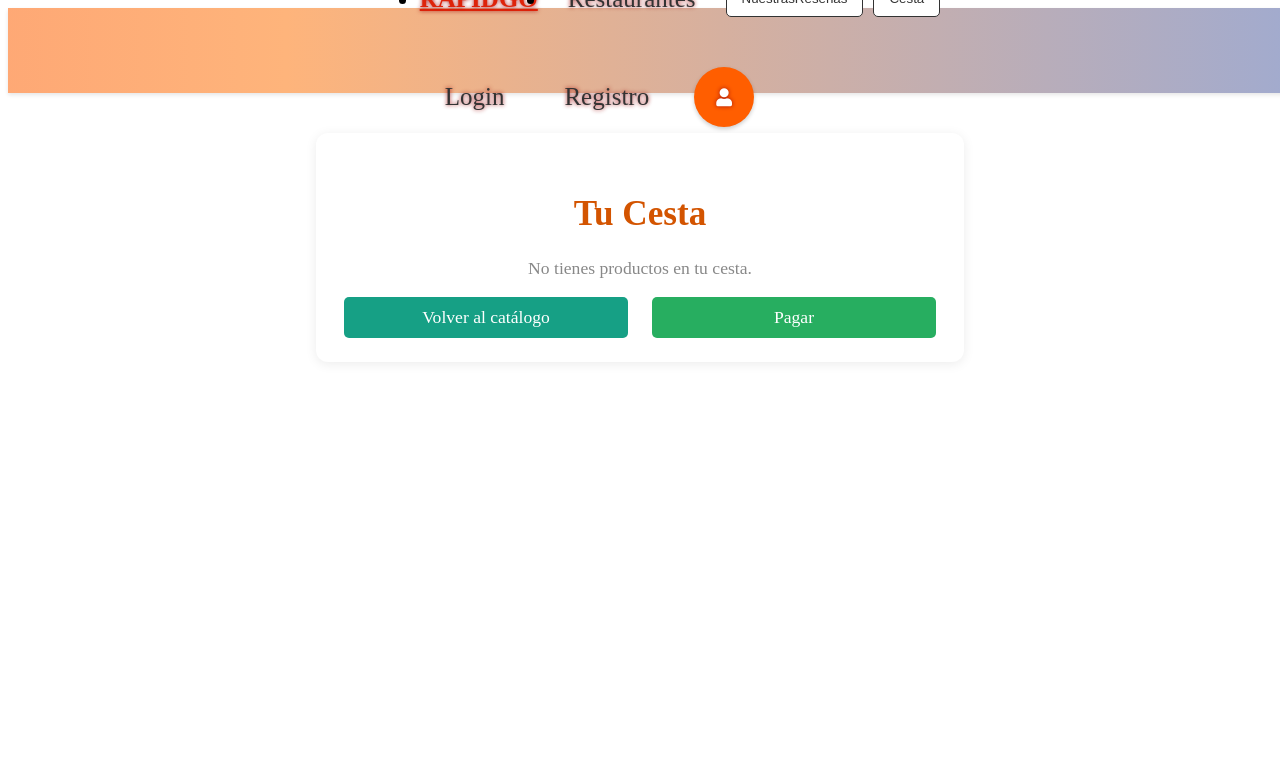
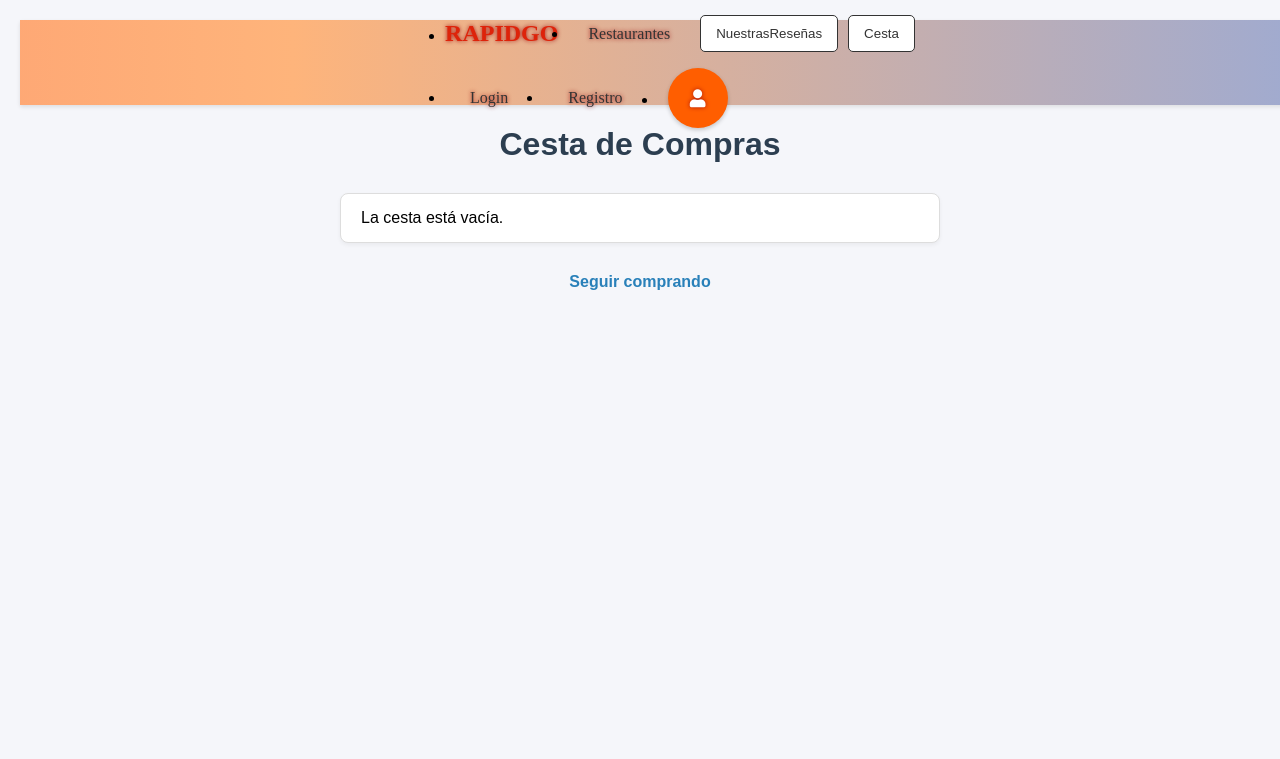
Before and after one commit to antoni117881/ProjectaRapidgo, a PHP site: page /Vista/Vistacesta.php in a window 1280 px wide. Shown: the top 759 px of the page. Run offline with PHP 8.4, Linux system fonts and the light colour scheme; some web fonts are replaced.

Commit message:
cesta intento

```diff
--- a/Controlador/cestacontrolador.php
+++ b/Controlador/cestacontrolador.php
@@ -1,50 +1,22 @@
 <?php
-ini_set('display_errors', 1);
-ini_set('display_startup_errors', 1);
-error_reporting(E_ALL);
+require_once __DIR__ . '/../Modelo/cestamodelo.php';
 
-require_once __DIR__ . '/../Modelo/BDDConection.php';
+function getCartItems() {
+    if (isset($_COOKIE['cart'])) {
+        $cart = json_decode($_COOKIE['cart'], true);
+        var_dump($cart);
+        if (is_array($cart)) {
+            return $cart;
+        }
+    }
+    return [];
+}
 
-session_start();
-
-class CestaController {
-    private $modelo;
-
-    public function __construct($db) {
-        $this->modelo = new Cesta($db);
-    }
-
-    public function mostrarCesta() {
-        if (!isset($_SESSION['usuario_id'])) {
-            header("Location: login.php"); // Redirigir a la página de inicio de sesión
-            exit();
-        }
-
-        $usuario_id = $_SESSION['usuario_id'];
-        $productos = $this->modelo->obtenerCesta($usuario_id);
-
-        // Mostrar los productos en la cesta
-        if (!empty($productos)) {
-            foreach ($productos as $producto) {
-                echo "Producto ID: " . htmlspecialchars($producto['producto_id']) . " - Cantidad: " . htmlspecialchars($producto['cantidad']) . "<br>";
-            }
-        } else {
-            echo "La cesta está vacía.";
-        }
-
-        var_dump($productos); // Agrega esta línea para ver los productos
-    }
-
-    public function mostrarCesta1() {
-        // Simulación de productos en la cesta
-        $productos = [
-            ['producto_id' => 1, 'cantidad' => 2],
-            ['producto_id' => 2, 'cantidad' => 1],
-        ];
-
-        foreach ($productos as $producto) {
-            echo "Producto ID: " . $producto['producto_id'] . " - Cantidad: " . $producto['cantidad'] . "<br>";
-        }
+if ($_SERVER['REQUEST_METHOD'] === 'POST') {
+    var_dump($_POST);
+    $productId = $_POST['ID'];
+    if (isset($productId)) {
+        addToCart($productId);
     }
 }
 ?>
--- a/Index.php
+++ b/Index.php
@@ -6,8 +6,8 @@ $action = $_GET['action'] ?? null; //es mas robusta ?? si es null
 
 switch ($action) { //aqui solo apuntamos a controladores y resource no a modulos
 
-    case 'Login':
-        include __DIR__.'/Resource_login.php';
+    case 'carrito':
+        include __DIR__.'/Controlador/cestacontrolador.php';
         break;
     case 'registro':
         include __DIR__.'/Resource_registro.php';
--- a/Modelo/cestamodelo.php
+++ b/Modelo/cestamodelo.php
@@ -1,118 +1,26 @@
 <?php
-class Cesta {
-    private $db;
 
-    public function __construct($db) {
-        $this->db = $db;
+function addToCart($productId) {
+    if (!$productId) {
+        echo json_encode(["status" => "error", "message" => "ID de producto no válido"]);
+        return;
     }
 
-    public function obtenerCesta($usuario_id) {
-        $stmt = $this->db->prepare("SELECT cp.producto_id, cp.cantidad
-                                    FROM cesta_productos cp
-                                    JOIN cestas c ON cp.cesta_id = c.id
-                                    WHERE c.usuario_id = ?");
-        $stmt->execute([$usuario_id]);
-        return $stmt->fetchAll(PDO::FETCH_ASSOC);
+    $cart = isset($_COOKIE['cart']) ? json_decode($_COOKIE['cart'], true) : [];
+    if (!in_array($productId, $cart)) {
+        $cart[] = $productId;
     }
 
-    public function agregarProducto($usuario_id, $producto_id, $cantidad = 1) {
-        try {
-            // Iniciar una transacción para evitar inconsistencias
-            $this->db->beginTransaction();
-
-            // Verificar si el usuario ya tiene una cesta
-            $stmt = $this->db->prepare("SELECT id FROM cestas WHERE usuario_id = ?");
-            $stmt->execute([$usuario_id]);
-            $cesta = $stmt->fetch(PDO::FETCH_ASSOC);
-
-            if (!$cesta) {
-                // Crear una nueva cesta si no existe
-                $stmt = $this->db->prepare("INSERT INTO cestas (usuario_id) VALUES (?)");
-                $stmt->execute([$usuario_id]);
-                $cesta_id = $this->db->lastInsertId();
-            } else {
-                $cesta_id = $cesta['id'];
-            }
-
-            // Verificar si el producto ya está en la cesta
-            $stmt = $this->db->prepare("SELECT cantidad FROM cesta_productos WHERE cesta_id = ? AND producto_id = ?");
-            $stmt->execute([$cesta_id, $producto_id]);
-            $producto_existente = $stmt->fetch(PDO::FETCH_ASSOC);
-
-            if ($producto_existente) {
-                // Si el producto ya existe, actualizar la cantidad
-                $stmt = $this->db->prepare("UPDATE cesta_productos SET cantidad = cantidad + ? WHERE cesta_id = ? AND producto_id = ?");
-                $stmt->execute([$cantidad, $cesta_id, $producto_id]);
-            } else {
-                // Si el producto no existe, insertarlo
-                $stmt = $this->db->prepare("INSERT INTO cesta_productos (cesta_id, producto_id, cantidad) VALUES (?, ?, ?)");
-                $stmt->execute([$cesta_id, $producto_id, $cantidad]);
-            }
-
-            // Confirmar la transacción
-            $this->db->commit();
-            return true;
-        } catch (Exception $e) {
-            $this->db->rollBack();
-            return "Error: " . $e->getMessage();
+    setcookie('cart', json_encode($cart), time() + 3600, '/');
+    echo json_encode(["status" => "success", "cart" => $cart]);
+}
+function getCartItems() {
+    if (isset($_COOKIE['cart'])) {
+        $cart = json_decode($_COOKIE['cart'], true);
+        var_dump($cart); // Verifica qué productos se están recuperando
+        if (is_array($cart)) {
+            return $cart;
         }
     }
-
-    public function eliminarProducto($usuario_id, $producto_id) {
-        try {
-            // Obtener la cesta del usuario
-            $stmt = $this->db->prepare("SELECT id FROM cestas WHERE usuario_id = ?");
-            $stmt->execute([$usuario_id]);
-            $cesta = $stmt->fetch(PDO::FETCH_ASSOC);
-
-            if (!$cesta) {
-                return "No hay cesta para este usuario.";
-            }
-
-            // Eliminar el producto de la cesta
-            $stmt = $this->db->prepare("DELETE FROM cesta_productos WHERE cesta_id = ? AND producto_id = ?");
-            $stmt->execute([$cesta['id'], $producto_id]);
-
-            // Verificar si la cesta quedó vacía
-            $stmt = $this->db->prepare("SELECT COUNT(*) as total FROM cesta_productos WHERE cesta_id = ?");
-            $stmt->execute([$cesta['id']]);
-            $total = $stmt->fetch(PDO::FETCH_ASSOC)['total'];
-
-            if ($total == 0) {
-                // Si la cesta está vacía, eliminarla
-                $stmt = $this->db->prepare("DELETE FROM cestas WHERE id = ?");
-                $stmt->execute([$cesta['id']]);
-            }
-
-            return "Producto eliminado correctamente.";
-        } catch (Exception $e) {
-            return "Error: " . $e->getMessage();
-        }
-    }
-
-    public function vaciarCesta($usuario_id) {
-        try {
-            // Obtener la cesta del usuario
-            $stmt = $this->db->prepare("SELECT id FROM cestas WHERE usuario_id = ?");
-            $stmt->execute([$usuario_id]);
-            $cesta = $stmt->fetch(PDO::FETCH_ASSOC);
-
-            if (!$cesta) {
-                return "No hay cesta para este usuario.";
-            }
-
-            // Eliminar todos los productos de la cesta
-            $stmt = $this->db->prepare("DELETE FROM cesta_productos WHERE cesta_id = ?");
-            $stmt->execute([$cesta['id']]);
-
-            // Eliminar la cesta vacía
-            $stmt = $this->db->prepare("DELETE FROM cestas WHERE id = ?");
-            $stmt->execute([$cesta['id']]);
-
-            return "Cesta vaciada correctamente.";
-        } catch (Exception $e) {
-            return "Error: " . $e->getMessage();
-        }
-    }
+    return []; // Asegúrate de devolver un array vacío si no hay productos
 }
-?>
--- a/Vista/Vistacesta.php
+++ b/Vista/Vistacesta.php
@@ -1,108 +1,150 @@
 <?php
-require_once __DIR__ . '/../Controlador/cestacontrolador.php';
-include __DIR__ . '/Vistaheader.php';
+// Asumimos que Cesta.php está en una ruta accesible, por ejemplo, ../model/Cesta.php
+// Ajusta la ruta según tu estructura de directorios.
+require_once __DIR__ . '/../Modelo/cestamodelo.php'; // O la ruta correcta
 
-if (session_status() == PHP_SESSION_NONE) {
-    session_start();
+// Obtener los productos del carrito
+$cartItems = getCartItems(); // Esta es la nueva función
+
+// Si se recibe una acción de eliminar (para procesar antes de mostrar)
+// Esto es un ejemplo simplificado. Idealmente, esto se manejaría en un controlador
+// o a través de una petición AJAX como la de añadir.
+if ($_SERVER['REQUEST_METHOD'] === 'POST' && isset($_POST['action']) && $_POST['action'] === 'remove' && isset($_POST['product_id'])) {
+    removeFromCart($_POST['product_id']);
+    // Redirigir para evitar reenvío del formulario al recargar
+    header("Location: " . $_SERVER['PHP_SELF']);
+    exit;
+}
+?>
+<!DOCTYPE html>
+<html>
+<style>
+    body {
+        font-family: Arial, sans-serif;
+        background-color: #f5f6fa;
+        margin: 0;
+        padding: 20px;
     }
 
-if (!isset($_SESSION['cesta'])) {
-    $_SESSION['cesta'] = [];
+    h1 {
+        text-align: center;
+        color: #2c3e50;
+        margin-bottom: 30px;
     }
 
-// Lógica para eliminar productos
-if (isset($_GET['eliminar'])) {
-    $productoId = $_GET['eliminar'];
-    foreach ($_SESSION['cesta'] as $key => $producto) {
-        if ($producto['producto_id'] == $productoId) {
-            unset($_SESSION['cesta'][$key]);
-            break;
+    #cart-list {
+        list-style: none;
+        padding: 0;
+        max-width: 600px;
+        margin: 0 auto;
+    }
+
+    #cart-list li {
+        background-color: #ffffff;
+        padding: 15px 20px;
+        margin-bottom: 12px;
+        border: 1px solid #ddd;
+        border-radius: 8px;
+        display: flex;
+        justify-content: space-between;
+        align-items: center;
+        box-shadow: 0 2px 4px rgba(0,0,0,0.05);
+    }
+
+    .btn-Agregar {
+        background-color: #e74c3c;
+        color: #fff;
+        border: none;
+        padding: 8px 14px;
+        border-radius: 6px;
+        cursor: pointer;
+        font-size: 14px;
+    }
+
+    .btn-Agregar:hover {
+        background-color: #c0392b;
+    }
+
+    p {
+        text-align: center;
+        margin-top: 30px;
+        font-size: 16px;
+    }
+
+    a {
+        color: #2980b9;
+        text-decoration: none;
+        font-weight: bold;
+    }
+
+    a:hover {
+        text-decoration: underline;
+    }
+</style>
+<head>
+    <title>Cesta de Compras</title>
+    <script>
+    // La función removeProduct de JavaScript debería hacer una llamada AJAX
+    // similar a addToCart para una mejor UX, en lugar de un envío de formulario.
+    // Pero si se mantiene el envío de formulario, el PHP de arriba lo manejaría.
+    // Por ahora, voy a modificar el botón para que envíe un formulario POST simple.
+    function submitRemoveForm(productId) {
+        const form = document.getElementById('remove-form-' + productId);
+        if (form) {
+            form.submit();
         }
     }
-    header("Location: Vistacesta.php");
-    exit();
-}
+    </script>
+</head>
+<header>
+<?php include __DIR__ . "/../Vista/Vistaheader.php"; ?>
+</header>
+<body>
+    <?php
+    // Asumo que header.php existe en el mismo directorio que esta vista
+    // o ajusta la ruta.
+    // include __DIR__. "/header.php";
+    echo "<!-- Incluyendo header (simulado) -->";
+    ?>
+    <h1>Cesta de Compras</h1>
+    <ul id="cart-list">
+        <?php if (!empty($cartItems)): ?>
+            <?php foreach ($cartItems as $productId): ?>
+                <li id="product-<?= htmlspecialchars($productId) ?>">
+                    Producto ID: <?= htmlspecialchars($productId) ?>
 
-// Lógica para vaciar la cesta
-if (isset($_GET['vaciar'])) {
-    $_SESSION['cesta'] = [];
-    header("Location: Vistacesta.php");
-    exit();
-}
+                    <!-- Formulario para eliminar (POST para evitar problemas con GET y re-ejecución) -->
+                    <button onclick="removeFromCart(<?php echo $productId; ?>)" class="btn-Agregar">borrar producto</button>
 
-// Lógica para añadir productos
-if (isset($_POST['producto_id']) && isset($_POST['cantidad'])) {
-    $productoId = $_POST['producto_id'];
-    $cantidad = $_POST['cantidad'];
-
-    $_SESSION['cesta'][] = [
-        'producto_id' => $productoId,
-        'cantidad' => $cantidad
-    ];
-
-    header("Location: Vistacesta.php");
-    exit();
-}
-
-$productos = $_SESSION['cesta'];
-
-// Supón que tienes una función para obtener un producto por su ID
-function obtenerProductoPorId($id) {
-    $conn = new mysqli('localhost', 'root', '', 'rapidgobdd');
-    if ($conn->connect_error) {
-        die("Error de conexión: " . $conn->connect_error);
-    }
-    $stmt = $conn->prepare("SELECT * FROM productos WHERE id = ?");
-    $stmt->bind_param("i", $id);
-    $stmt->execute();
-    $resultado = $stmt->get_result();
-    $producto = $resultado->fetch_assoc();
-    $conn->close();
-    return $producto;
-}
-?>
-
-<!DOCTYPE html>
-<html lang="es">
-<head>
-    <meta charset="UTF-8">
-    <meta name="viewport" content="width=device-width, initial-scale=1.0">
-    <title>Cesta de la Compra</title>
-    <link rel="stylesheet" href="../Estilos/style.css">
-</head>
-<body>
-    <main class="cesta-container">
-        <h2 class="cesta-titulo">Tu Cesta</h2>
-
-        <?php if (empty($productos)): ?>
-            <p class="cesta-vacia">No tienes productos en tu cesta.</p>
-        <?php else: ?>
-            <ul class="cesta-lista">
-                <?php foreach ($productos as $producto):
-                    $infoProducto = obtenerProductoPorId($producto['producto_id']);
-                    if (!$infoProducto) {
-                        echo "<li class='producto-no-encontrado'>Producto no encontrado (ID: " . htmlspecialchars($producto['producto_id']) . ")</li>";
-                        continue;
-                    }
-                ?>
-                    <li class="cesta-item">
-                        <span class="cesta-nombre"><?= htmlspecialchars($infoProducto['Nombre'] ?? 'Producto sin nombre') ?></span> -
-                        <span class="cesta-precio"><?= htmlspecialchars($infoProducto['PrecioUnidad'] ?? '0.00') ?> €</span> -
-                        <span class="cesta-cantidad">Cantidad: <?= htmlspecialchars($producto['cantidad']) ?></span>
-                        <?php if (!empty($infoProducto['imagen'])): ?>
-                            <img class="cesta-img" src="<?= htmlspecialchars($infoProducto['imagen']) ?>" alt="Imagen del producto" width="50">
-                        <?php endif; ?>
-                        <a href="Vistacesta.php?eliminar=<?= htmlspecialchars($producto['producto_id']) ?>" class="btn-eliminar">Eliminar</a>
                 </li>
             <?php endforeach; ?>
+        <?php else: ?>
+            <li>La cesta está vacía.</li>
+        <?php endif; ?>
     </ul>
-            <a href="Vistacesta.php?vaciar=true" class="btn-vaciar">Vaciar Cesta</a>
-        <?php endif; ?>
 
-        <div class="botones-cesta">
-            <a href="Vistacatalogo.php" class="btn-volver">Volver al catálogo</a>
-            <a href="pago.php" class="btn-pagar">Pagar</a>
-        </div>
-    </main>
+    <p><a href="index.php">Seguir comprando</a></p> <!-- Ejemplo de enlace para volver a la tienda -->
+
+    <script>
+function removeFromCart(productId) {
+    $.ajax({
+        type: "POST",
+        url: "?action=borrarcarrito",
+        data: { "id_producto": productId },
+        success: function(data) {
+            console.log(data); // Asegúrate de que la respuesta se esté mostrando en la consola
+            location.reload();
+
+        },
+        error: function(xhr) {
+            alert('Error en la solicitud: ' + xhr.status);
+        }
+    });
+}
+</script>
+<script
+  src="https://code.jquery.com/jquery-3.7.1.js"
+  integrity="sha256-eKhayi8LEQwp4NKxN+CfCh+3qOVUtJn3QNZ0TciWLP4="
+  crossorigin="anonymous"></script>
 </body>
 </html>
```
Also changed, not shown: Vista/VistaProductos.php (+24 -12 lines). Lines whose indentation alone changed are shown as unchanged.
